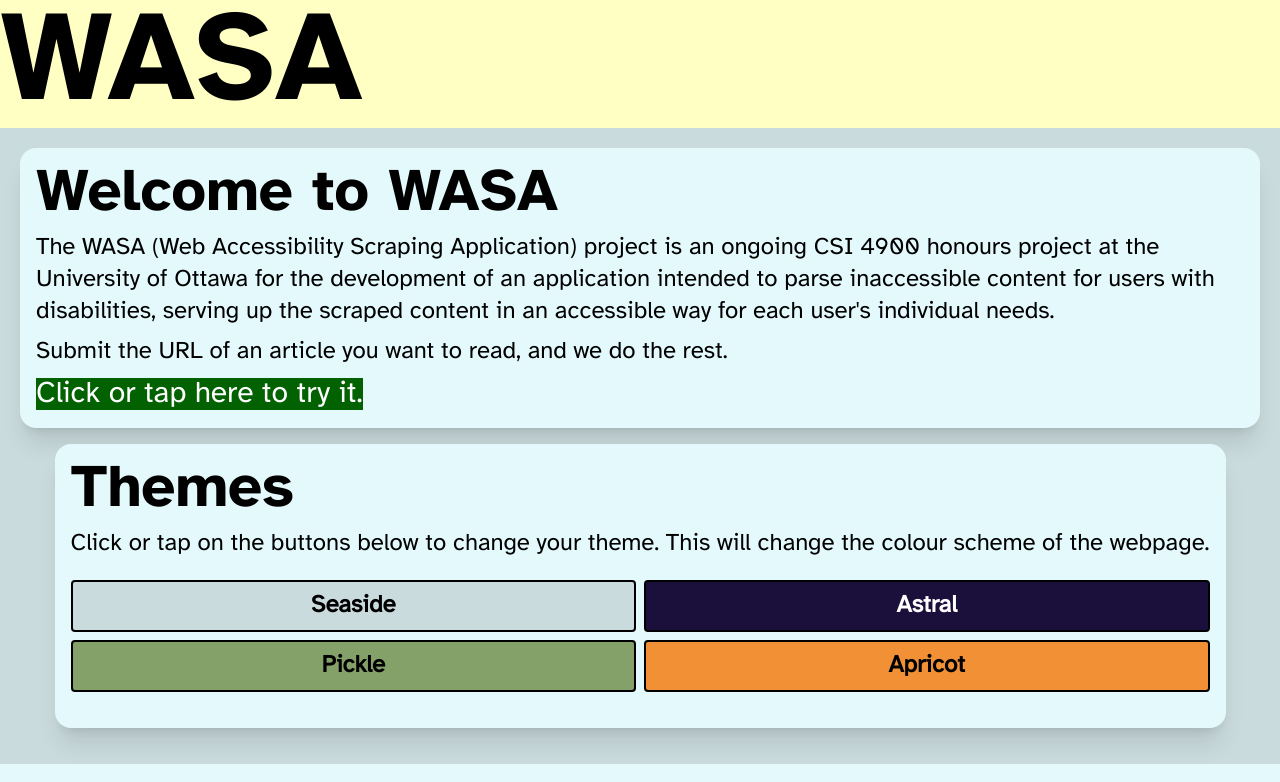
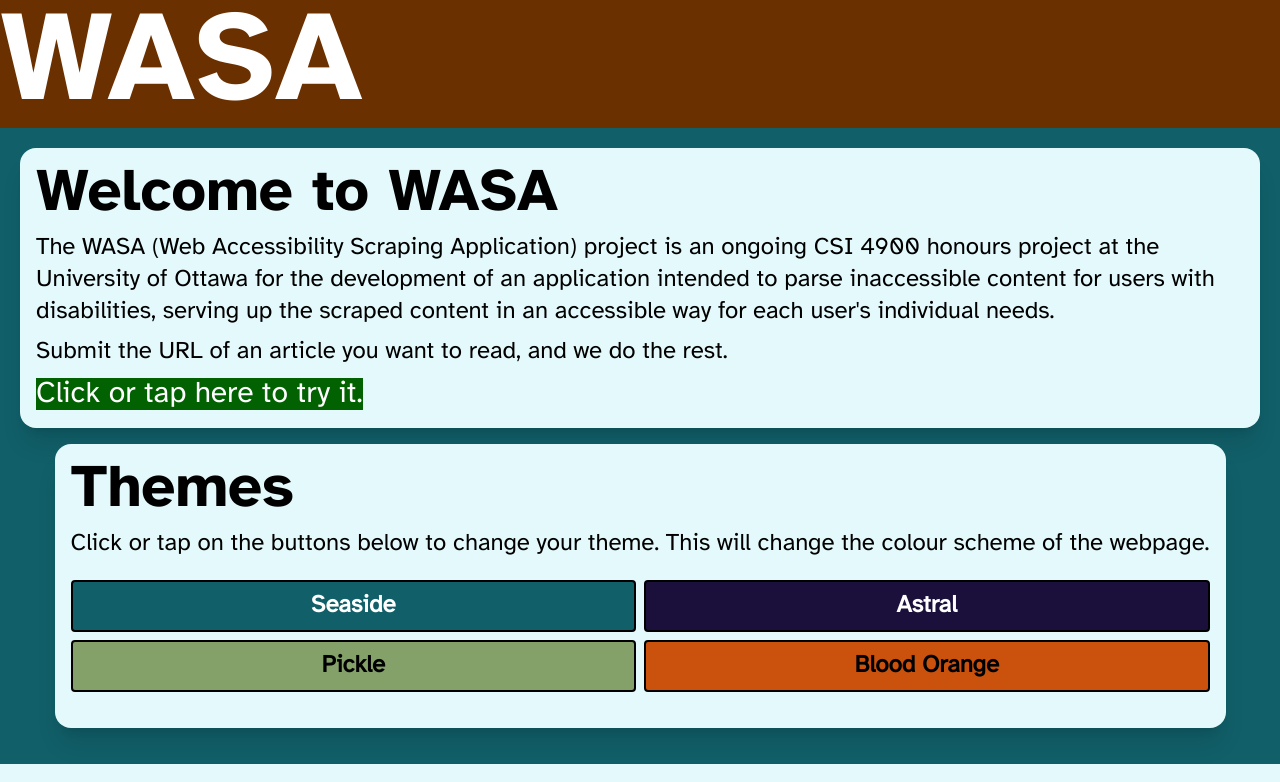
Before and after one commit to jwagn037/CSI-4900-Web-Accessibility-Scraping-Application, an Angular app in the folder frontend/WASA-frontend/: page / in a window 1280 px wide. Shown: the top 782 px of the page. Built offline with nearby package versions, Linux system fonts and the light colour scheme.

Commit message:
Update themes colours schemes
Improved the contrast between shapes on the page to meet WCAG 2.2 AA
color contrast requirements. One theme that is still deficient is
Astral, but I feel like hitting the mark on 1/4 themes is okay since
some users might need a specifically dark theme.

```diff
--- a/frontend/WASA-frontend/src/app/landing/landing.component.html
+++ b/frontend/WASA-frontend/src/app/landing/landing.component.html
@@ -31,12 +31,12 @@
                 <!-- Dark mode selector -->
                 <button class="text-2xl font-semibold py-2 px-4 rounded dark-btn"
                     (click)="setDarkTheme()">Astral</button>
-                <!-- Lime mode selector -->
+                <!-- Pickle mode selector -->
                 <button class="text-2xl font-semibold py-2 px-4 rounded access1-btn"
                     (click)="setAccess1Theme()">Pickle</button>
-                <!-- Apricot mode selector -->
+                <!-- Blood Orange mode selector -->
                 <button class="text-2xl font-semibold py-2 px-4 rounded access2-btn"
-                    (click)="setAccess2Theme()">Apricot</button>
+                    (click)="setAccess2Theme()">Blood Orange</button>
             </article>
         </article>
     </article>
--- a/frontend/WASA-frontend/src/styles.css
+++ b/frontend/WASA-frontend/src/styles.css
@@ -20,13 +20,13 @@
 /* Light theme */
 .theme-light.primary {
     /* 14.78:1 */
-    background-color: #cadbdd;
-    color: black;
+    background-color: #115F69;
+    color: white;
 }
 
 .light-btn {
-    background-color: #cadbdd;
-    color: black;
+    background-color: #115F69;
+    color: white;
     border-radius: 0.25rem;
     border: 2px solid black;
 }
@@ -44,8 +44,8 @@
 
 .theme-light.accent {
     /* 20.35:1 with black */
-    background-color: #ffffc4;
-    color: black;
+    background-color: #6B3000;
+    color: white;
 }
 
 .theme-light.highlight {
@@ -113,37 +113,37 @@
     border: 2px solid black;
 }
 .access1-btn:hover {
-    background-color: #e4eddd;
-    color: black;
-    border: 2px solid black;
+    background-color: #0008E6;
+    color: white;
+    border: 2px solid white;
 }
 
 .theme-access1.secondary {
     /* 8.74:1 */
-    background-color: #98aca0;
+    background-color: #BECBC5;
     color:black;
 }
 
 .theme-access1.accent {
     /* 8.96:1 */
-    background-color: #b0ad58;
-    color:black;
+    background-color: #726F36;
+    color:white;
 }
 
 .theme-access1.highlight {
-    background-color: #e4eddd;
-    color:black
+    background-color: #0008E6;
+    color:white;
 }
 
 /* Accessible theme 2 ... http://a11yrocks.com/colorPalette/*/
 .theme-access2.primary {
     /* 8.78:1 */
-    background-color: #F19035;
+    background-color: #CA520C;
     color: black;
 }
 
 .access2-btn {
-    background-color: #F19035;
+    background-color: #CA520C;
     color: black;
     border-radius: 0.25rem;
     border: 2px solid black;
@@ -156,13 +156,13 @@
 
 .theme-access2.secondary {
     /* 14.91:1 */
-    background-color: #fbd1b8;
+    background-color: #F8CDA5;
     color:black;
 }
 
 .theme-access2.accent {
     /* 10.89:1 */
-    background-color: #9bca34;
+    background-color: #627E20;
     color:black;
 }
 
```
Also changed, not shown: frontend/WASA-frontend/src/app/dynamic-article/dynamic-article.component.html (+19 -0 lines).
